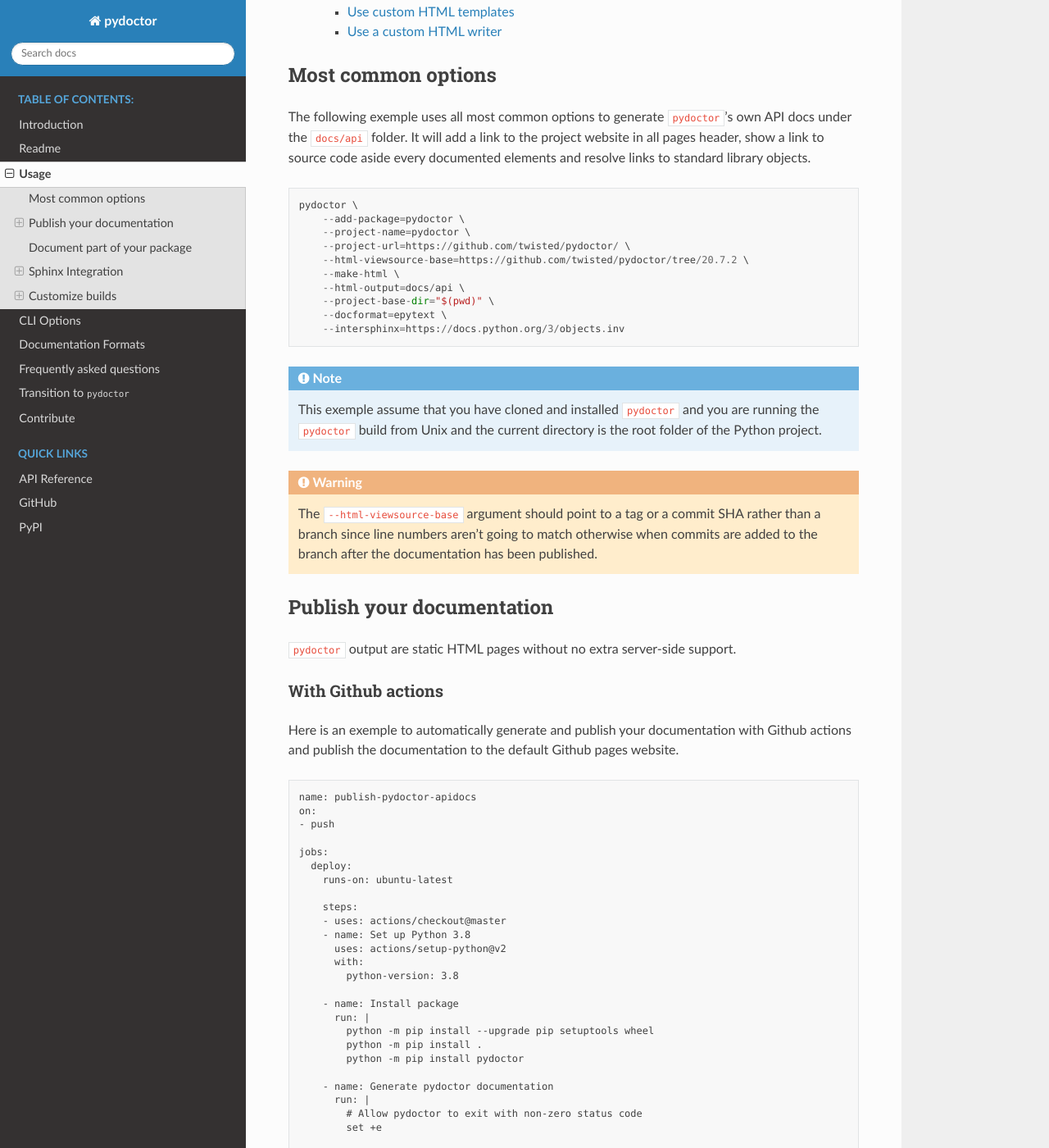
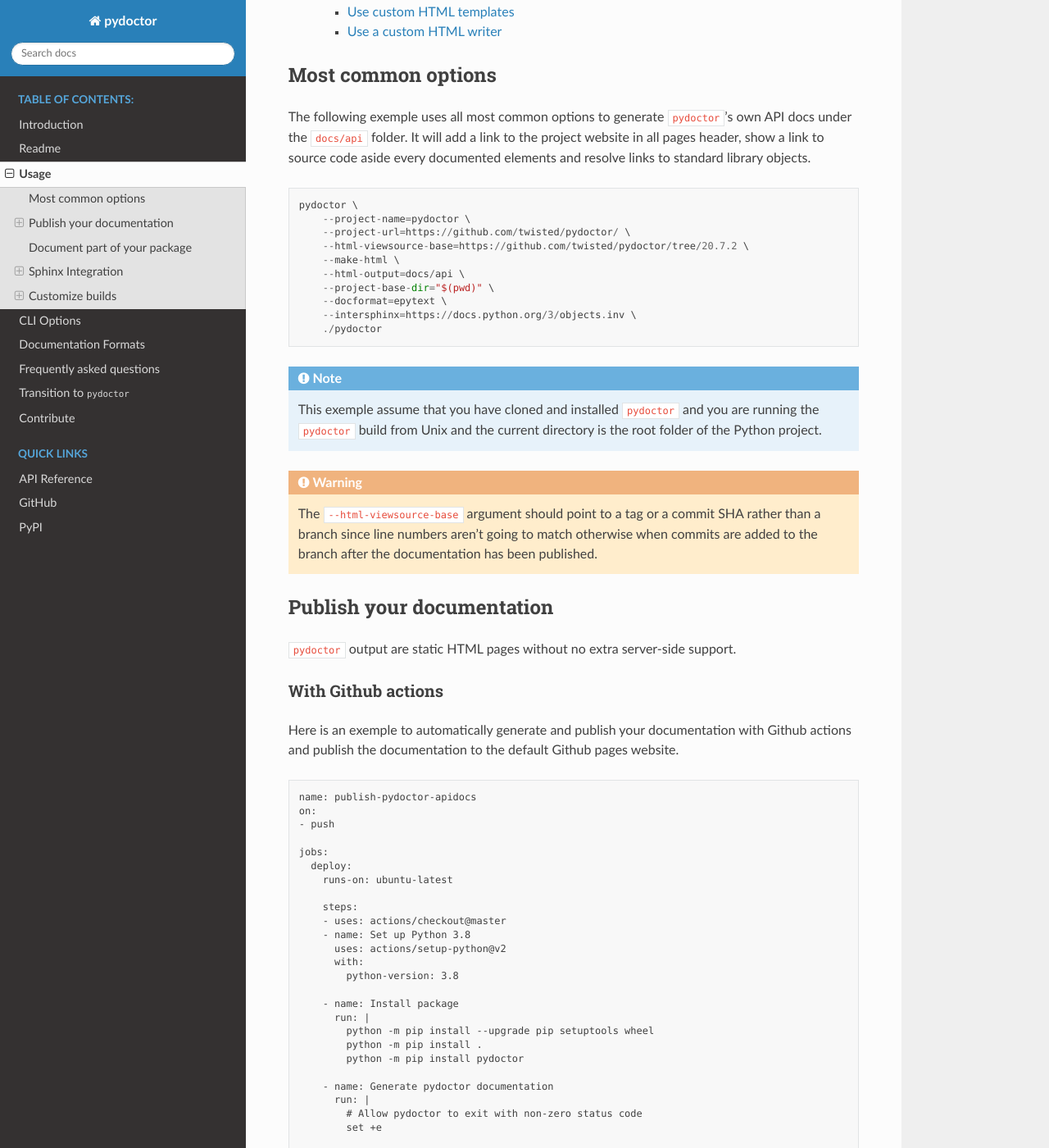
Before and after one commit to twisted/pydoctor, a Sphinx documentation site: the page built from docs/source/usage.rst, in a window 1280 px wide and 1400 px high, scrolled down 457 px. Shown: the whole window at 82% size. Built offline with Sphinx 7.4.7 and the Read the Docs theme 2.0.0, drawn with Linux system fonts in a browser that asks for light colours; the version number could not be read and is left out; some of the changed text lies outside the part shown.

Commit message:
update exemples to use the positionnal argument to pass package folder

```diff
--- a/docs/source/usage.rst
+++ b/docs/source/usage.rst
@@ -12,7 +12,6 @@
 ::
 
     pydoctor \
-        --add-package=pydoctor \
         --project-name=pydoctor \
         --project-url=https://github.com/twisted/pydoctor/ \
         --html-viewsource-base=https://github.com/twisted/pydoctor/tree/20.7.2 \
@@ -67,7 +67,6 @@
 
             # Run pydoctor build
             pydoctor \
-                --add-package=(packagedirectory) \
                 --project-name=(projectname) \
                 --project-url=https://github.com/$GITHUB_REPOSITORY \
                 --html-viewsource-base=https://github.com/$GITHUB_REPOSITORY/tree/$GITHUB_SHA \
```
Also changed, not shown: other parts of docs/source/usage.rst (+4 -2 lines).
